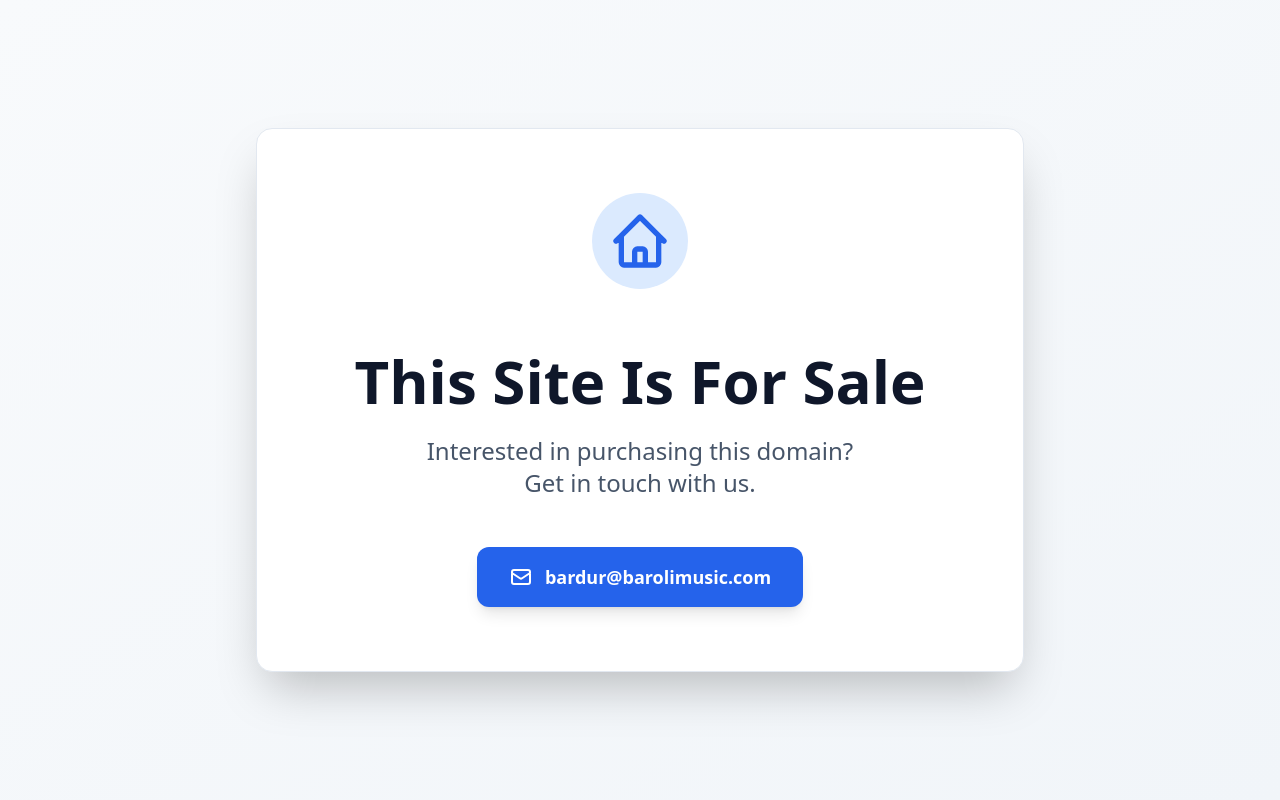
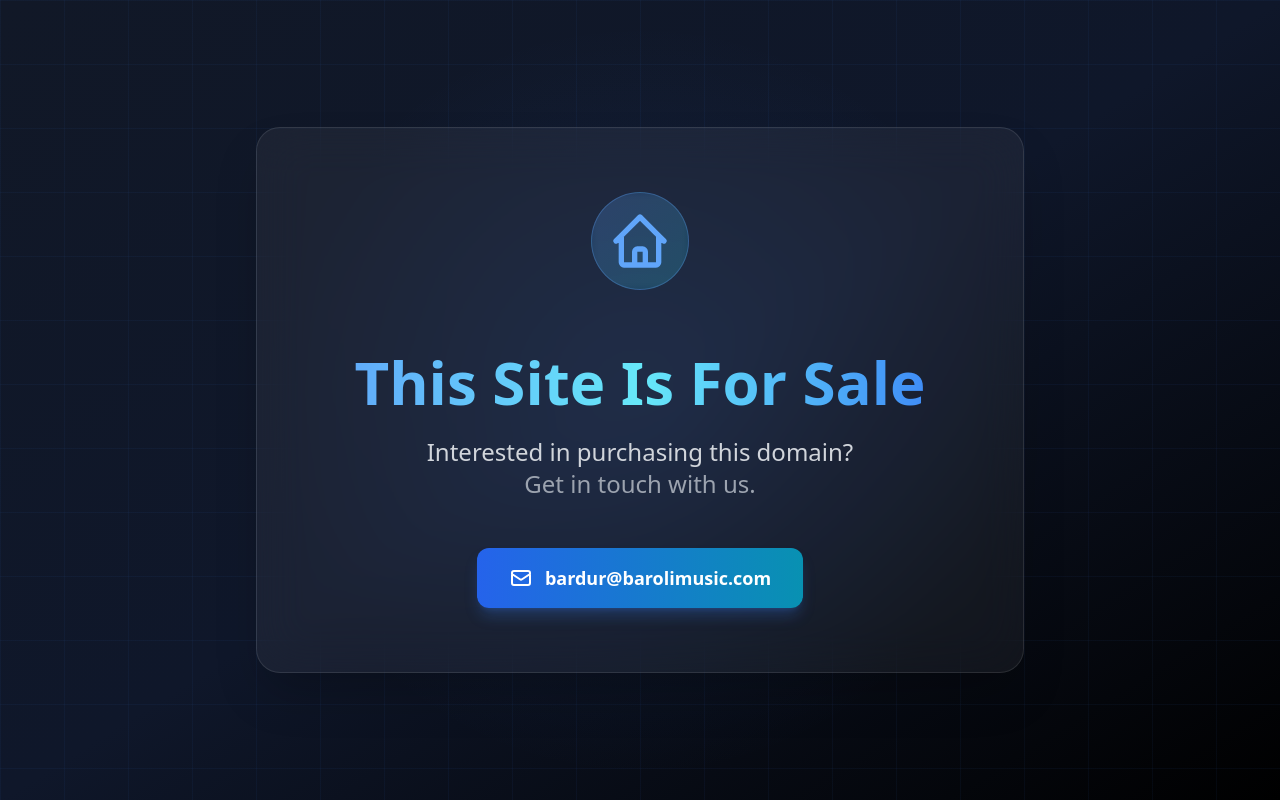
Before and after one commit to barhab33/MedNewsAI2, a React (Vite) app: page / in a window 1280 px wide. Built offline with nearby package versions, Linux system fonts and the light colour scheme; no server answers.

Commit message:
Updated App.tsx

```diff
--- a/src/App.tsx
+++ b/src/App.tsx
@@ -57,29 +57,32 @@ function App() {
   }
 
   return (
-    <div className="min-h-screen bg-gradient-to-br from-slate-50 to-slate-100 flex items-center justify-center p-4">
-      <div className="max-w-3xl w-full">
-        <div className="bg-white rounded-2xl shadow-2xl p-12 md:p-16 text-center border border-slate-200">
+    <div className="min-h-screen bg-gradient-to-br from-gray-900 via-slate-900 to-black flex items-center justify-center p-4 relative overflow-hidden">
+      <div className="absolute inset-0 bg-[radial-gradient(circle_at_50%_50%,rgba(59,130,246,0.1),transparent_50%)]"></div>
+      <div className="absolute inset-0 bg-[linear-gradient(to_right,rgba(59,130,246,0.05)_1px,transparent_1px),linear-gradient(to_bottom,rgba(59,130,246,0.05)_1px,transparent_1px)] bg-[size:4rem_4rem]"></div>
+
+      <div className="max-w-3xl w-full relative z-10">
+        <div className="backdrop-blur-xl bg-white/5 rounded-3xl shadow-2xl p-12 md:p-16 text-center border border-white/10">
           <div className="mb-8">
-            <div className="inline-block p-4 bg-blue-100 rounded-full mb-6">
-              <svg className="w-16 h-16 text-blue-600" fill="none" stroke="currentColor" viewBox="0 0 24 24">
+            <div className="inline-block p-4 bg-gradient-to-br from-blue-500/20 to-cyan-500/20 rounded-full mb-6 backdrop-blur-sm border border-blue-400/30">
+              <svg className="w-16 h-16 text-blue-400" fill="none" stroke="currentColor" viewBox="0 0 24 24">
                 <path strokeLinecap="round" strokeLinejoin="round" strokeWidth={2} d="M3 12l2-2m0 0l7-7 7 7M5 10v10a1 1 0 001 1h3m10-11l2 2m-2-2v10a1 1 0 01-1 1h-3m-6 0a1 1 0 001-1v-4a1 1 0 011-1h2a1 1 0 011 1v4a1 1 0 001 1m-6 0h6" />
               </svg>
             </div>
           </div>
 
-          <h1 className="text-5xl md:text-6xl font-bold text-slate-900 mb-6">
+          <h1 className="text-5xl md:text-6xl font-bold bg-gradient-to-r from-blue-400 via-cyan-300 to-blue-500 bg-clip-text text-transparent mb-6">
             This Site Is For Sale
           </h1>
 
-          <p className="text-xl md:text-2xl text-slate-600 mb-12 leading-relaxed">
+          <p className="text-xl md:text-2xl text-gray-300 mb-12 leading-relaxed">
             Interested in purchasing this domain?<br />
-            Get in touch with us.
+            <span className="text-gray-400">Get in touch with us.</span>
           </p>
 
           <a
             href="mailto:bardur@barolimusic.com"
-            className="inline-flex items-center gap-3 bg-blue-600 text-white px-8 py-4 rounded-xl text-lg font-semibold hover:bg-blue-700 transition-all duration-200 shadow-lg hover:shadow-xl hover:scale-105"
+            className="inline-flex items-center gap-3 bg-gradient-to-r from-blue-600 to-cyan-600 text-white px-8 py-4 rounded-xl text-lg font-semibold hover:from-blue-500 hover:to-cyan-500 transition-all duration-300 shadow-lg shadow-blue-500/25 hover:shadow-xl hover:shadow-blue-500/40 hover:scale-105"
           >
             <svg className="w-6 h-6" fill="none" stroke="currentColor" viewBox="0 0 24 24">
               <path strokeLinecap="round" strokeLinejoin="round" strokeWidth={2} d="M3 8l7.89 5.26a2 2 0 002.22 0L21 8M5 19h14a2 2 0 002-2V7a2 2 0 00-2-2H5a2 2 0 00-2 2v10a2 2 0 002 2z" />
```
